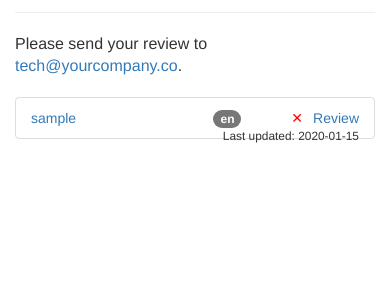
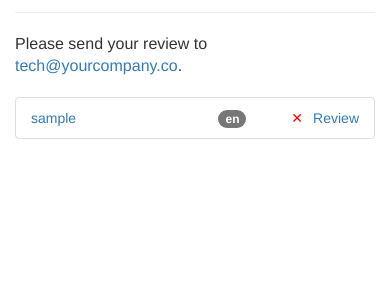
Before and after one commit to jschementi/challenge, a Python web app: template templates/index.html in a window 390 px wide. Shown: the part 137-437 px from the top of the page. Run offline with Jinja, Linux system fonts and the light colour scheme; the template is opened without the code that fills it: most values are stand-ins (such as "Sample title", 1, 10 or a date in 2020); some libraries are stand-ins or nearby versions.

Commit message:
Last updated text is now hidden when using small screens

```diff
--- a/templates/index.html
+++ b/templates/index.html
@@ -11,12 +11,16 @@
     margin-left: 10px;
   }
   .block {
-    min-width: 100px;
+    min-width: 90px;
   }
   .block span {
     text-align: center;
   }
-
+  @media (max-width: 500px) {
+    .last-updated {
+      display: none;
+    }
+  }
 </style>
 {% endblock %}
 {% block content %}
@@ -52,7 +56,7 @@
         </span>
 
         {% if c.last_update %}
-          <span class="pull-right small">Last updated: {{ c.last_update }}</span>
+          <span class="pull-right small last-updated">Last updated: {{ c.last_update }}</span>
         {% endif %}
       </a>
     {% endfor %}
```
